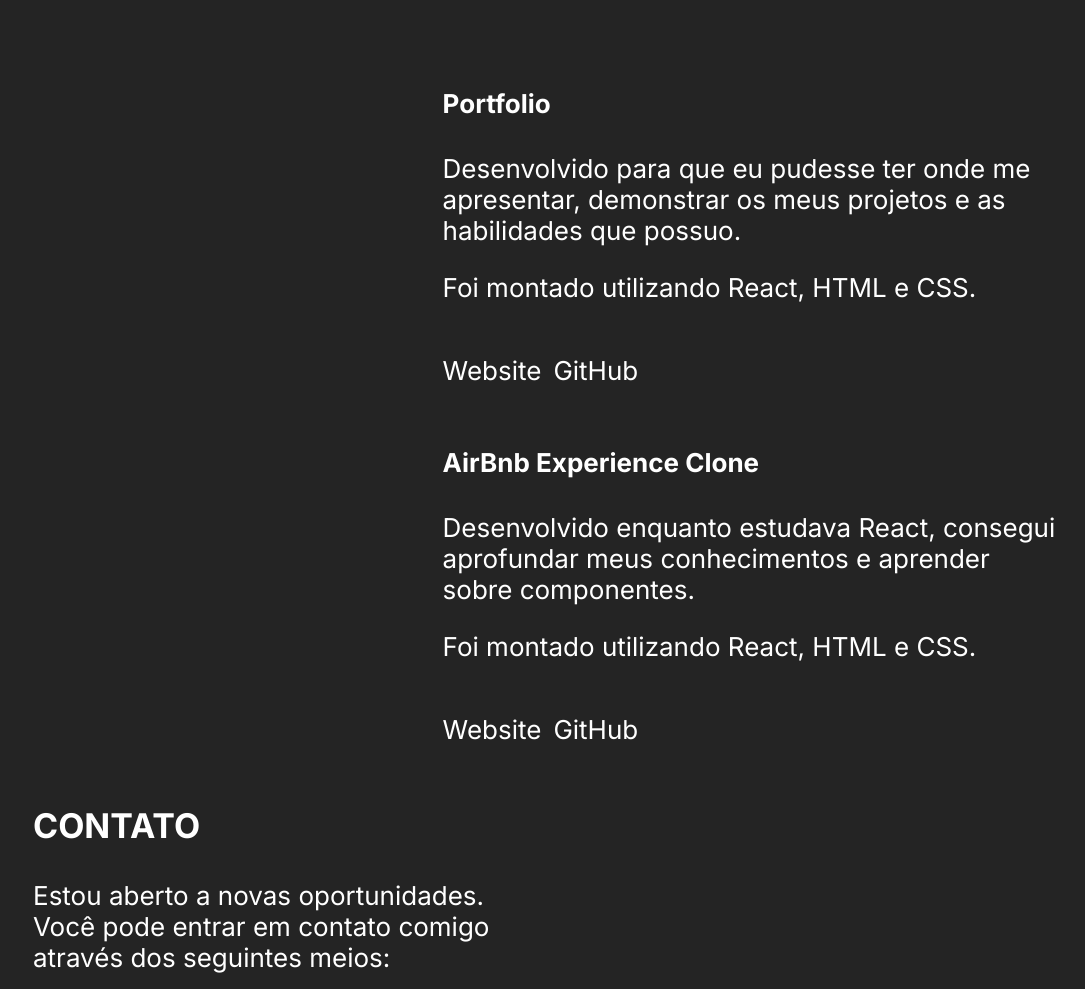
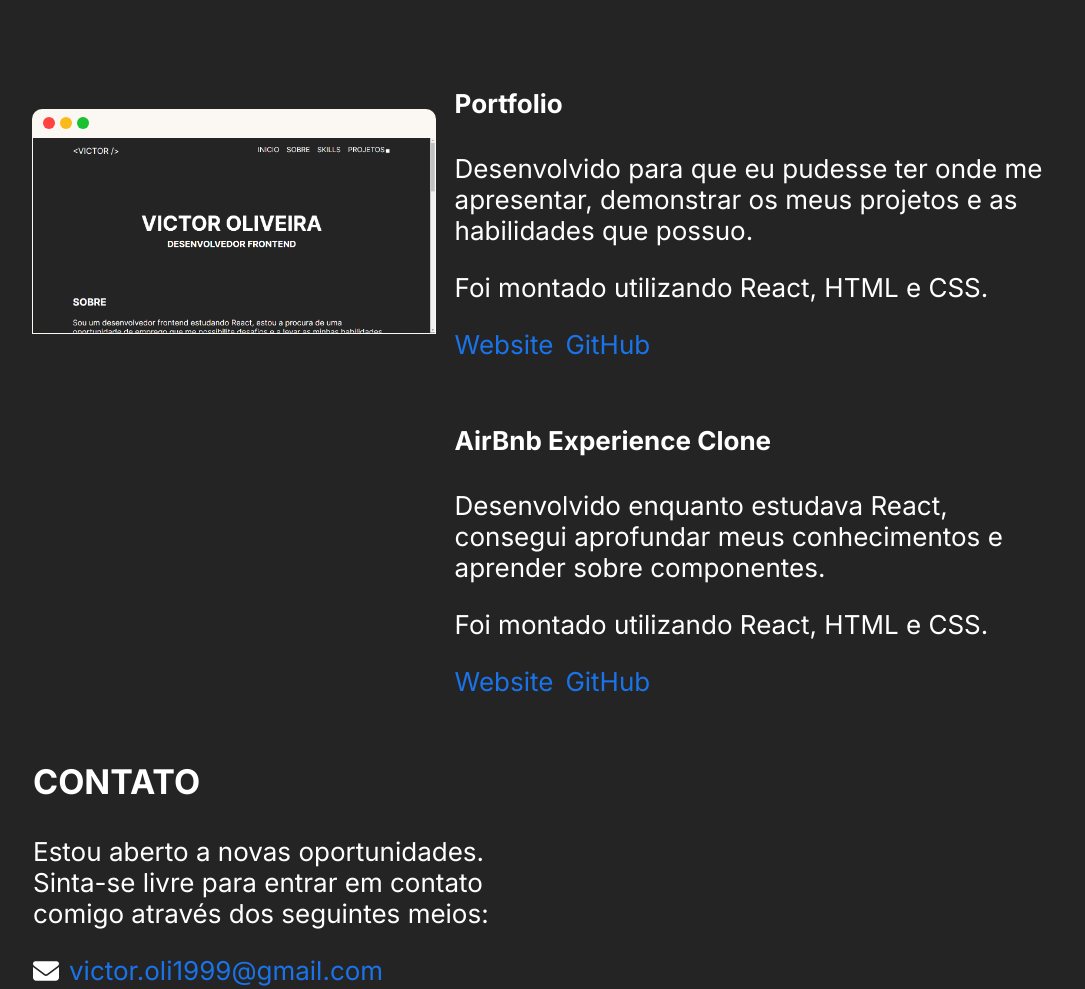
Before and after one commit to victor-oli1999/Portfolio, a React app in the folder portfolio/: page / in a window 1280 px wide. Shown: the part 1334-2323 px from the top of the page, without its empty margins (95-1180 px from the left). Built offline with nearby package versions, Linux system fonts and the light colour scheme.

Commit message:
Alguns ajustes.

```diff
--- a/portfolio/src/Contato.js
+++ b/portfolio/src/Contato.js
@@ -9,7 +9,7 @@ export default function Contato() {
             <div className="contato">
                 <h3>CONTATO</h3>
                 <div className="esquerda">
-                    <p>Estou aberto a novas oportunidades. Você pode
+                    <p>Estou aberto a novas oportunidades. Sinta-se livre para
                         entrar em contato comigo através dos seguintes meios:
                     </p>
                     <ul>
--- a/portfolio/src/Projetos.js
+++ b/portfolio/src/Projetos.js
@@ -1,10 +1,18 @@
 import react from "react"
+import portfolio from "./imagens/portfolio.png"
 
 export default function Projetos() {
     return (
         <article className="component">
             <div className="projeto">
-                <div className="img"></div>
+                <div className="img">
+                    <div className="site-topo">
+                        <div className="circulo-vermelho"></div>
+                        <div className="circulo-amarelo"></div>
+                        <div className="circulo-verde"></div>
+                    </div>
+                    <img src={portfolio} />
+                </div>
                 <div className="conteudo">
                     <h4>Portfolio</h4>
                     <p>Desenvolvido para que eu pudesse ter onde me apresentar,
@@ -13,8 +21,8 @@ export default function Projetos() {
                     </p>
                     <p>Foi montado utilizando React, HTML e CSS.</p>
                     <div className="links">
-                        <p>Website</p>
-                        <p>GitHub</p>
+                        <a href="" target="_blank">Website</a>
+                        <a href="https://github.com/victor-oli1999/Portfolio" target="_blank">GitHub</a>
                     </div>
                 </div>
             </div>
@@ -28,8 +36,8 @@ export default function Projetos() {
                     </p>
                     <p>Foi montado utilizando React, HTML e CSS.</p>
                     <div className="links">
-                        <p>Website</p>
-                        <p>GitHub</p>
+                        <a>Website</a>
+                        <a>GitHub</a>
                     </div>
                 </div>
             </div>
--- a/portfolio/src/styles.css
+++ b/portfolio/src/styles.css
@@ -39,7 +39,7 @@ h2 {
 h3 {
     font-size: 34px;
 }
-.sobre, .interesses, .habilidades {
+.sobre, .interesses, .habilidades, .conteudo {
     padding: 0 0 30px 0;
 }
 /* SKILLS */
@@ -65,13 +65,47 @@ h3 {
 .projeto, .links {
     display: flex;
 }
+.site-topo {
+    background: #FBF8F3;
+    border-radius: 10px 10px 0 0;
+    display: flex;
+    padding: 8px 1px;
+    width: 100%;
+}
+.circulo-vermelho {
+    background: #FF4340;
+    margin: 0 10px;
+}
+.circulo-amarelo {
+    background: #FABA1A;
+}
+.circulo-verde {
+    background: #1AC131;
+}
+.circulo-vermelho, .circulo-amarelo, .circulo-verde {
+    border-radius: 30px;
+    margin-right: 5px;
+    padding: 6px;
+    width: 0px;
+}
 .img {
+    display: flex;
+    flex-direction: column;
+    align-items: center;
+    justify-content: center;
+    padding: 0 20px 0 0;
     width: 40%;
+}
+.img img {
+    background: #FBF8F3;
+    padding: 1px;
+    width: 100%;
+    height: auto;
 }
 .conteudo {
     width: 60%;
 }
-.links p {
+.links a {
     margin-right: 12px;
 }
 /* CONTATO */
@@ -90,6 +124,7 @@ h3 {
     display: flex;
     flex-direction: column;
     list-style: none;
+    padding: 0;
 }
 .contato .esquerda ul li {
     margin-bottom: 10px;
@@ -101,3 +136,9 @@ a {
     color: #1a73e8;
     text-decoration: none;
 }
+
+/* DIA */
+.day {
+    background: #F0FFFF;
+    color: #000;
+}
```
Also changed, not shown: portfolio/src/imagens/portfolio.png (added).
